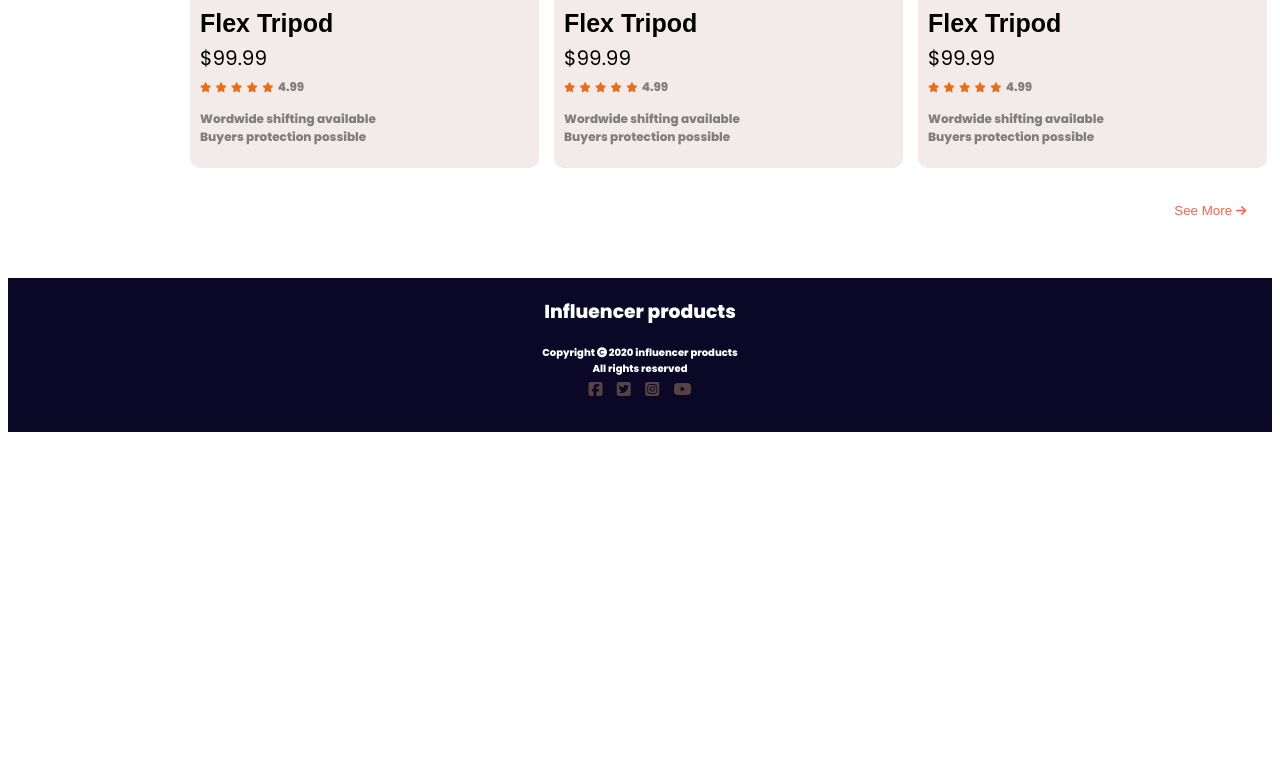
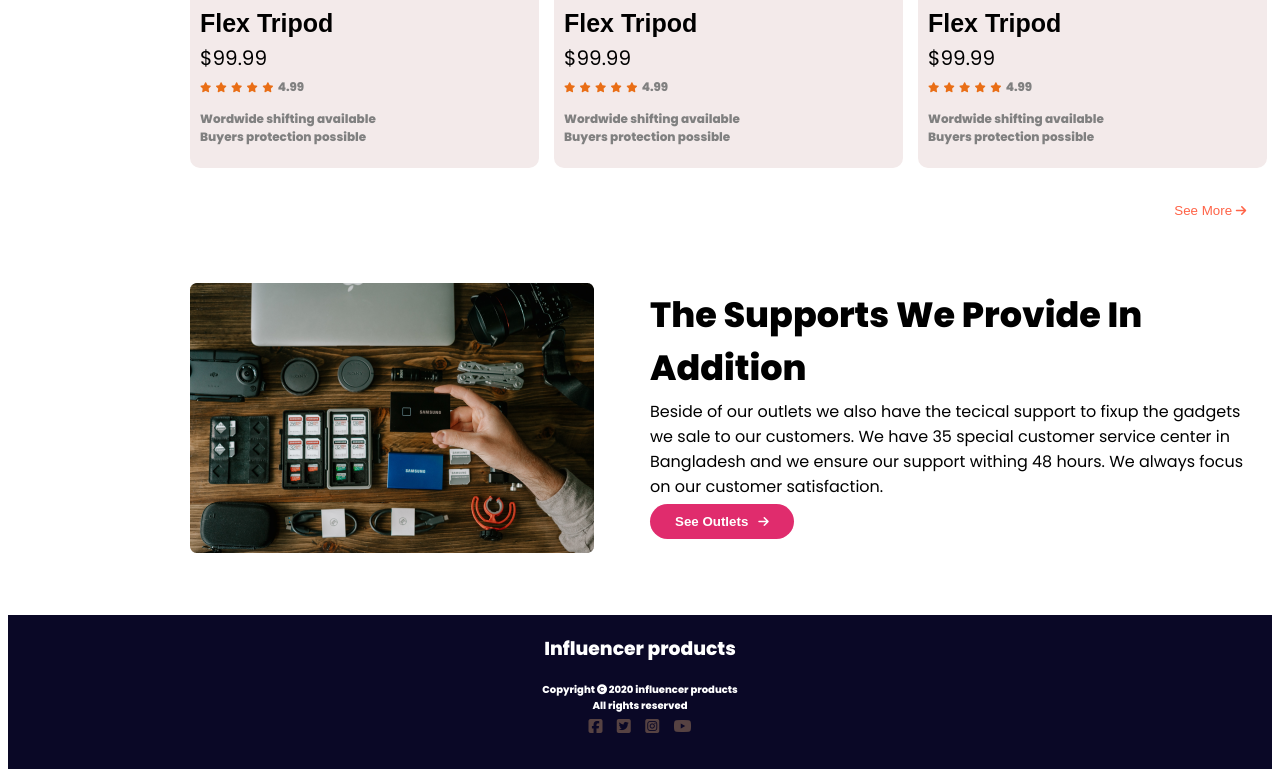
Before and after one commit to Akibul-Hasan/second-module-repo, a plain HTML site: page index.html in a window 1280 px wide. Shown: the part 1831-2608 px from the top of the page. Before the commit the page ends 2271 px from the top, so only its background shows below. Drawn offline with Linux system fonts and the light colour scheme.

Commit message:
new section add

```diff
--- a/index.html
+++ b/index.html
@@ -171,8 +171,27 @@
                 </button>
             </div>
         </section>
+
+        <!-- Special Section -->
+
+        <section class="container">
+
+            <div class="Other-facility">
+                <div>
+                    <img src="influencer-gear-main/images/gear.png" alt="">
+                </div>
+                <div class="facility-info">
+                    <h1>The Supports We Provide In Addition</h1>
+                    <p>Beside of our outlets we also have the tecical support to fixup the gadgets we sale to our
+                        customers. We have 35 special customer service center in Bangladesh and we ensure our support
+                        withing 48 hours. We always focus on our customer satisfaction.</p>
+                    <button><a href="">See Outlets<span><i class="fas fa-arrow-right"></i></span></a></button>
+                </div>
+            </div>
+
+        </section>
+
     </main>
-
 
 
     <!-- Footer Part -->
--- a/style.css
+++ b/style.css
@@ -44,6 +44,7 @@ section{
 color:white;}
 .fa-arrow-right{color: white;}
 
+/* hvoer part */
 .head img{
     width: 440px;
     height: 414px;
@@ -71,7 +72,8 @@ color:white;}
     padding: 10px;
     border-radius: 10px;
 }
-/* animation */
+
+/* hvoer part */
 .boxs img{
     width: 329px;
     height: 476px;
@@ -125,6 +127,44 @@ margin: 5px 0;
 }
 
 
+/*------------------------------
+Special Section (other facility)
+---------------------------------*/
+
+.Other-facility{
+    display: grid;
+    grid-template-columns: 300px 600px;
+    margin: 5px 0px;
+    grid-gap: 160px;
+}
+
+.Other-facility h1{
+    font-size: 35px;
+    font-weight: 900;
+    margin: 5px 0;
+}
+
+.Other-facility img{
+    width: 404px;
+    height: 270px;
+}
+
+.facility-info button{
+background-color: #E02C6D;
+color: white;
+border: none;
+border-radius: 20px;
+padding:10px 25px;
+font-weight: 800;
+margin-top: 5px;
+}
+.facility-info p {margin:0}
+.facility-info a {text-decoration: none;
+    color:white;}
+
+.facility-info span{
+    margin-left: 10px;
+}
 
 /*------------------------------
         Footer Section
```
